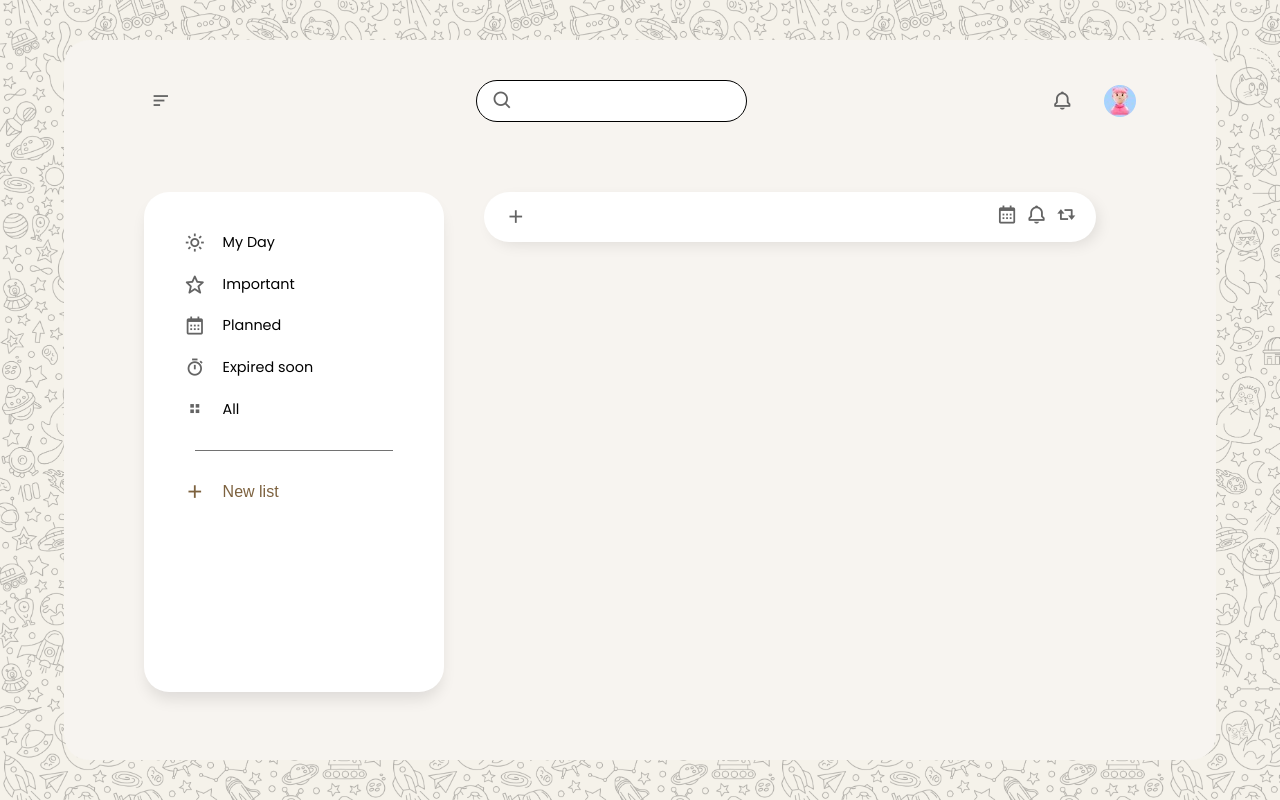
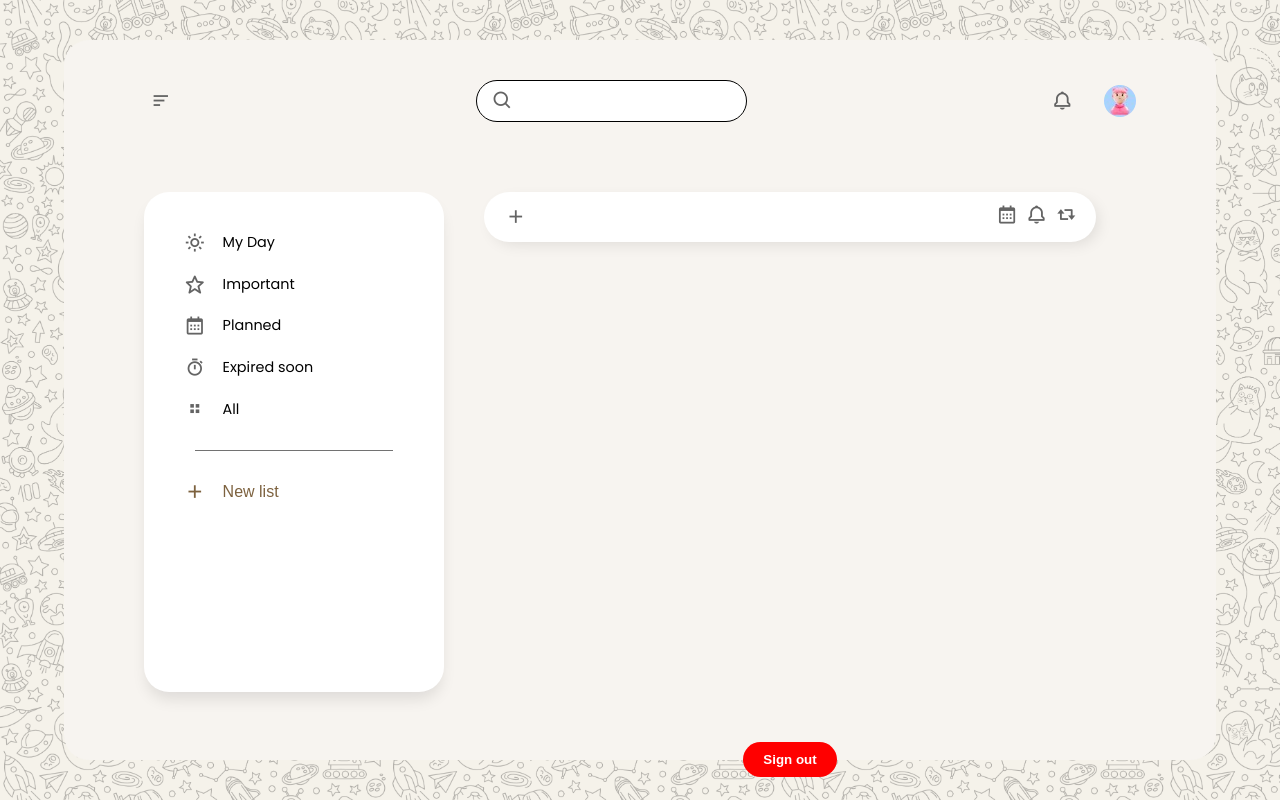
Before and after one commit to coffemanfp/todo-web-old, a React (Create React App) app: page /dashboard in a window 1280 px wide. Built offline with nearby package versions, Linux system fonts and the light colour scheme; no server answers; sample sign-in values are in the browser's storage.

Commit message:
New log out button on dashboard

```diff
--- a/src/Dashboard/Dashboard.js
+++ b/src/Dashboard/Dashboard.js
@@ -4,12 +4,21 @@ import Search from '../_components/Search/Search'
 import UserButton from '../_components/UserButton/UserButton'
 import TaskBuilder from '../_components/TaskBuilder/TaskBuilder'
 import Menu from '../_components/Menu/Menu'
-import { Outlet, useParams } from 'react-router-dom'
+import { Outlet, useNavigate, useParams } from 'react-router-dom'
 import TaskLoader from '../_components/TaskLoader/TaskLoader'
+import { useDispatch } from 'react-redux'
+import { authActions } from '../_store/authSlice'
 
 export default function Dashboard() {
     const { category = 'all' } = useParams()
     const [toggleMenu, setToggleMenu] = useState(true)
+    const dispatch = useDispatch()
+    const navigate = useNavigate()
+
+    const signout = () => {
+        dispatch(authActions.logout())
+        navigate('/login')
+    }
 
     return (
         <div className="dashboard">
@@ -35,10 +44,14 @@ export default function Dashboard() {
                         <div className="dashboard__tasks">
                             <TaskLoader filterBy={{ category }} />
                         </div>
+                        <footer className="dashboard__footer">
+                            <button className="dashboard__sign-out" onClick={signout}>Sign out</button>
+                        </footer>
                     </main>
                     <aside className="dashboard__aside">
                         <Outlet />
                     </aside>
+
                 </div>
             </div>
         </div>
--- a/src/Dashboard/Dashboard.scss
+++ b/src/Dashboard/Dashboard.scss
@@ -97,4 +97,16 @@
             background-color: #e1dfdd;
         }
     }
+
+    .dashboard__footer {
+        text-align: center;
+
+        .dashboard__sign-out {
+            color: white;
+            background-color: red;
+            padding: 10px 20px;
+            font-weight: bold;
+            border-radius: 20px;
+        }
+    }
 }
--- a/src/Register/Register.js
+++ b/src/Register/Register.js
@@ -1,9 +1,8 @@
-import React, { useEffect, useRef } from 'react'
+import React, { useEffect } from 'react'
 import './Register.scss'
 import { Link, useNavigate } from 'react-router-dom'
 import { useForm } from 'react-hook-form'
 import { useDispatch, useSelector } from 'react-redux'
-import Spinner from '../_components/Spinner/Spinner'
 import { authActions } from '../_store/authSlice'
 
 export default function Register() {
```
